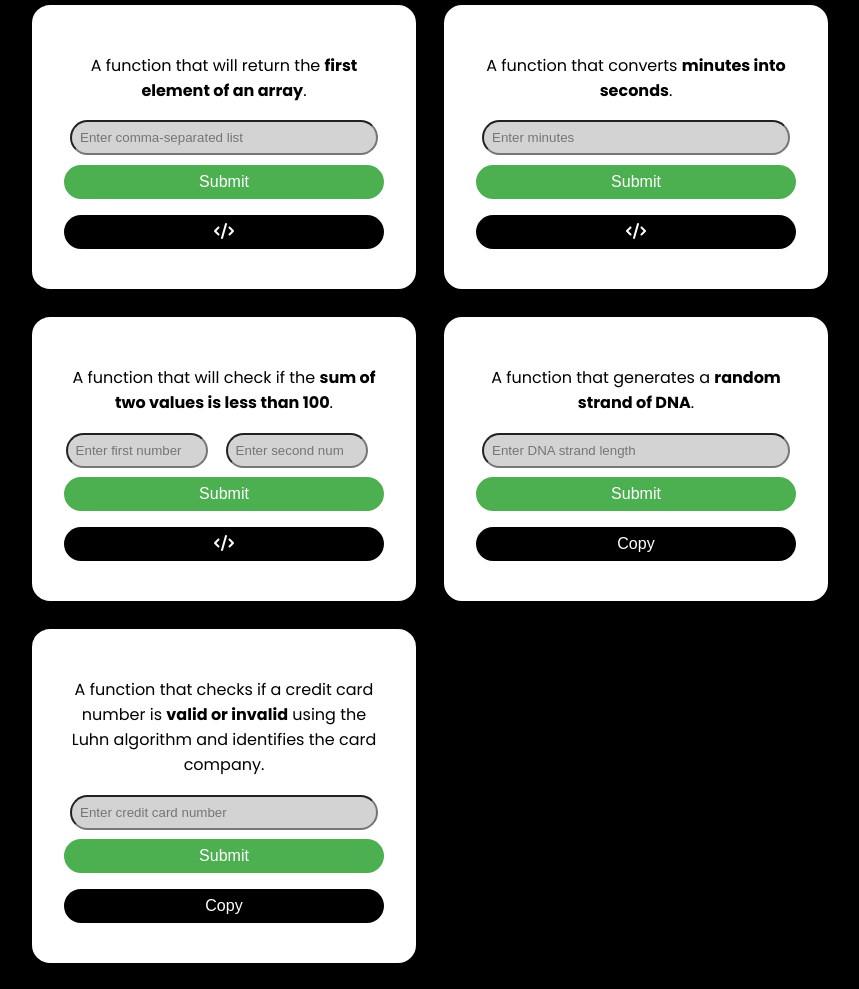
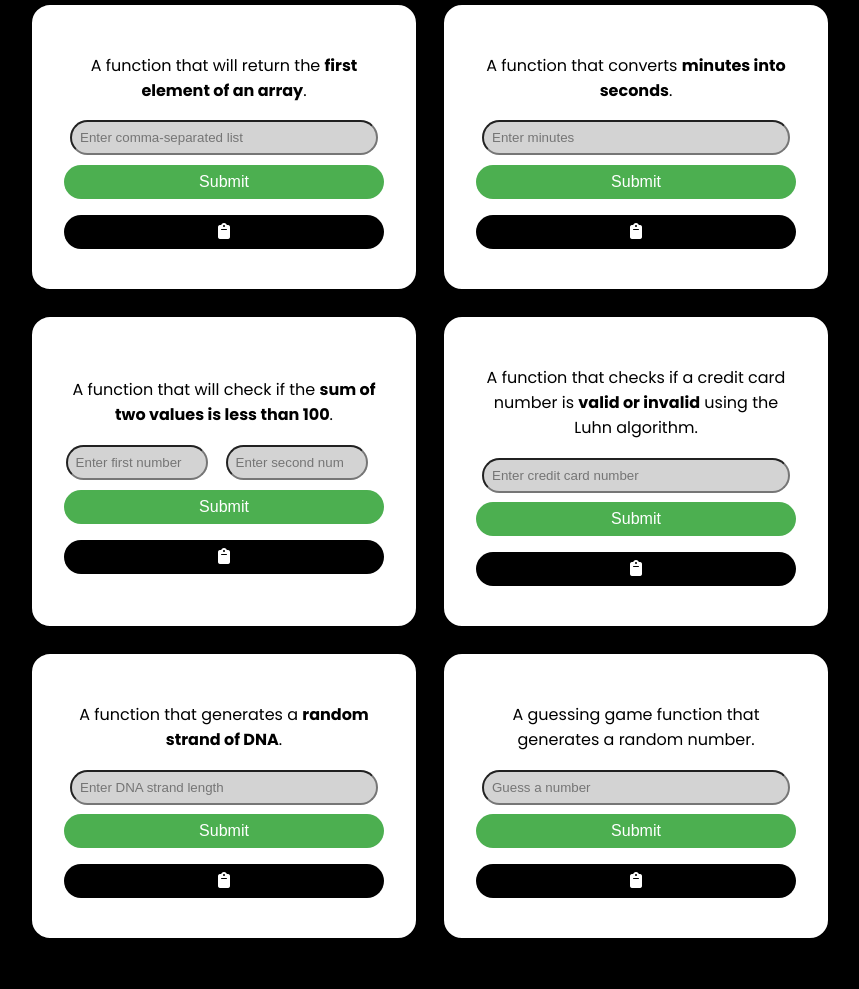
Before and after one commit to marjoriekohn/code-solutions, a website: page index.html in a window 1280 px wide. Shown: the part 379-1368 px from the top of the page, without its empty margins (210-1069 px from the left). After the commit the page ends 1343 px from the top, so only its background shows below. Drawn offline with Linux system fonts and the light colour scheme.

Commit message:
add random number function

```diff
--- a/app.js
+++ b/app.js
@@ -4,18 +4,6 @@ const convertMinutes = minutes => minutes *= 60; // converts minutes to seconds
 const lessThan100 = (num1, num2) => { // adds two numbers, checks for > 100
 		let sum = num1 + num2;
 		return sum < 100;
-};
-const generateRandomDNA = (strandLength) => {
-		const returnBase = () => {
-				const dnaBases = ['A', 'T', 'C', 'G'];
-				return dnaBases[Math.floor(Math.random() * 4)];
-		};
-
-		const newStrand = [];
-		for (let i = 0; i < strandLength; i++) {
-				newStrand.push(returnBase());
-		}
-		return newStrand;
 };
 
 const validateAndIdentifyCard = (ccNumbers) => { // Validate credit card number
@@ -49,6 +37,20 @@ const validateAndIdentifyCard = (ccNumbers) => { // Validate credit card number
 				company: company,
 		};
 };
+const generateRandomDNA = (strandLength) => {
+		const returnBase = () => {
+				const dnaBases = ['A', 'T', 'C', 'G'];
+				return dnaBases[Math.floor(Math.random() * 4)];
+		};
+
+		const newStrand = [];
+		for (let i = 0; i < strandLength; i++) {
+				newStrand.push(returnBase());
+		}
+		return newStrand;
+};
+const randomNumber = () => Math.floor(Math.random() * 10 + 1);
+
 
 // HTML functions
 function showFirstValue() {
@@ -67,11 +69,6 @@ function showLessThan100() {
 		const num2 = parseInt(document.getElementById('num2Input').value);
 		document.getElementById('output3').innerHTML = `The sum of ${num1} and ${num2} is ${num1 + num2} which is${lessThan100(num1, num2) ? '' : ' not'} less than 100`;
 }
-function showRandomDNAStrand() {
-		const strandLength = document.getElementById('strandLengthInput').value;
-		const randomDNAStrand = generateRandomDNA(strandLength);
-		document.getElementById('outputRandomDNA').innerHTML = `Generated DNA strand: <strong>${randomDNAStrand.join('')}</strong>`;
-}
 
 function showCardValidationResult() {
 		const ccNumber = document.getElementById('ccNumberInput').value;
@@ -79,7 +76,17 @@ function showCardValidationResult() {
 		const cardInfo = validateAndIdentifyCard(ccNumbers);
 		const validationStatus = cardInfo.isValid ? 'valid' : 'invalid';
 		const cardCompany = cardInfo.company;
-		document.getElementById('output5').innerHTML = `The credit card number is <strong>${validationStatus}</strong> and belongs to <strong>${cardCompany}</strong>.`;
+		document.getElementById('output4').innerHTML = `The credit card number is <strong>${validationStatus}</strong> and belongs to <strong>${cardCompany}</strong>.`;
+}
+function showRandomDNAStrand() {
+		const strandLength = document.getElementById('strandLengthInput').value;
+		const randomDNAStrand = generateRandomDNA(strandLength);
+		document.getElementById('output5').innerHTML = `Generated DNA strand: <strong>${randomDNAStrand.join('')}</strong>`;
+}
+function showRandomNumber() {
+		const guess = parseInt(document.getElementById('guessInput').value);
+		const computer = randomNumber();
+		document.getElementById('output6').innerHTML = `You guessed: ${guess}. Computer guessed: ${computer}. ${guess === computer ? 'You got it!' : 'Aw, try again!'}`;
 }
 
 // copy code function
@@ -96,11 +103,14 @@ function copyFunctionCode(functionName, button) {
 				case 'lessThan100':
 						code = `const ${functionName} = ${lessThan100.toString()}`;
 						break;
+				case 'validateAndIdentifyCard':
+						code = `const ${functionName} = ${validateAndIdentifyCard.toString()}`;
+						break;
 				case 'generateRandomDNA':
 						code = `const ${functionName} = ${generateRandomDNA.toString()}`;
 						break;
-				case 'validateAndIdentifyCard':
-						code = `const ${functionName} = ${validateAndIdentifyCard.toString()}`;
+				case 'randomNumber':
+						code = `const ${functionName} = ${randomNumber.toString()}`;
 						break;
 		}
 
--- a/index.html
+++ b/index.html
@@ -19,7 +19,7 @@
         <input id="arrayInput" placeholder="Enter comma-separated list" type="text">
         <button onclick="showFirstValue()">Submit</button>
         <button class="copy" onclick="copyFunctionCode('getFirstValue', this)">
-            <i class="fa-solid fa-code"></i>
+            <i class="fa-solid fa-clipboard"></i>
         </button>
         <span class="copy-message">code copied</span>
         <article id="output1"></article>
@@ -30,7 +30,7 @@
         <input id="minutesInput" placeholder="Enter minutes" type="number">
         <button onclick="showConvertedMinutes()">Submit</button>
         <button class="copy" onclick="copyFunctionCode('convertMinutes', this)">
-            <i class="fa-solid fa-code"></i>
+            <i class="fa-solid fa-clipboard"></i>
         </button>
         <span class="copy-message">code copied</span>
         <article id="output2"></article>
@@ -44,31 +44,44 @@
         </div>
         <button onclick="showLessThan100()">Submit</button>
         <button class="copy" onclick="copyFunctionCode('lessThan100', this)">
-            <i class="fa-solid fa-code"></i>
+            <i class="fa-solid fa-clipboard"></i>
         </button>
         <span class="copy-message">code copied</span>
         <article id="output3"></article>
+    </section>
+    <!-- Credit Card Validation -->
+    <section>
+        <p>A function that checks if a credit card number is <strong>valid or invalid</strong> using the Luhn algorithm.</p>
+        <input id="ccNumberInput" type="text" placeholder="Enter credit card number" min="16">
+        <button onclick="showCardValidationResult()">Submit</button>
+        <button class="copy" onclick="copyFunctionCode('validateAndIdentifyCard', this)">
+            <i class="fa-solid fa-clipboard"></i>
+        </button>
+        <span class="copy-message">code copied</span>
+        <article id="output4"></article>
     </section>
     <!-- generate DNA strand   -->
     <section>
         <p>A function that generates a <strong>random strand of DNA</strong>.</p>
         <input id="strandLengthInput" type="number" placeholder="Enter DNA strand length" min="1">
-        <button onclick="showCardValidationResult()">Submit</button>
-        <button class="copy" onclick="copyFunctionCode('validateAndIdentifyCard', this)">Copy</button>
-        <span class="copy-message">code copied</span>
-        <article id="output4"></article>
-    </section>
-    <!-- Credit Card Validation -->
-    <section>
-        <p>A function that checks if a credit card number is <strong>valid or invalid</strong> using the Luhn algorithm and identifies the card company.</p>
-        <input id="ccNumberInput" type="text" placeholder="Enter credit card number" min="16">
-        <button onclick="showCardValidationResult()">Submit</button>
-        <button class="copy" onclick="copyFunctionCode('validateAndIdentifyCard', this)">Copy</button>
+        <button onclick="showRandomDNAStrand()">Submit</button>
+        <button class="copy" onclick="copyFunctionCode('generateRandomDNA', this)">
+            <i class="fa-solid fa-clipboard"></i>
+        </button>
         <span class="copy-message">code copied</span>
         <article id="output5"></article>
     </section>
-
-
+    <!-- generates random number -->
+    <section>
+        <p>A guessing game function that generates a random number.</p>
+        <input id="guessInput" type="number" placeholder="Guess a number" min="1">
+        <button onclick="showRandomNumber()">Submit</button>
+        <button class="copy" onclick="copyFunctionCode('randomNumber', this)">
+            <i class="fa-solid fa-clipboard"></i>
+        </button>
+        <span class="copy-message"></span>
+        <article id="output6"></article>
+    </section>
 </main>
 </body>
 </html>
--- a/main.css
+++ b/main.css
@@ -62,9 +62,7 @@ button {
     border-radius: 20px;
     text-align: center;
     text-decoration: none;
-    /*display: block;*/
     font-size: 1rem;
-    /*margin: 4px 2px;*/
     cursor: pointer;
 }
 
@@ -77,11 +75,10 @@ button:hover {
 }
 .copy-message {
     display: none;
-    /*position: absolute;*/
-    background-color: #dc173f;
+    position: relative;
+        bottom: 38px;
+    background-color: #000;
     color: white;
-    padding: .5rem;
-    margin: .5rem;
-    width: 100%;
     border-radius: 1.5rem;
+    width: 40%;
 }
```
